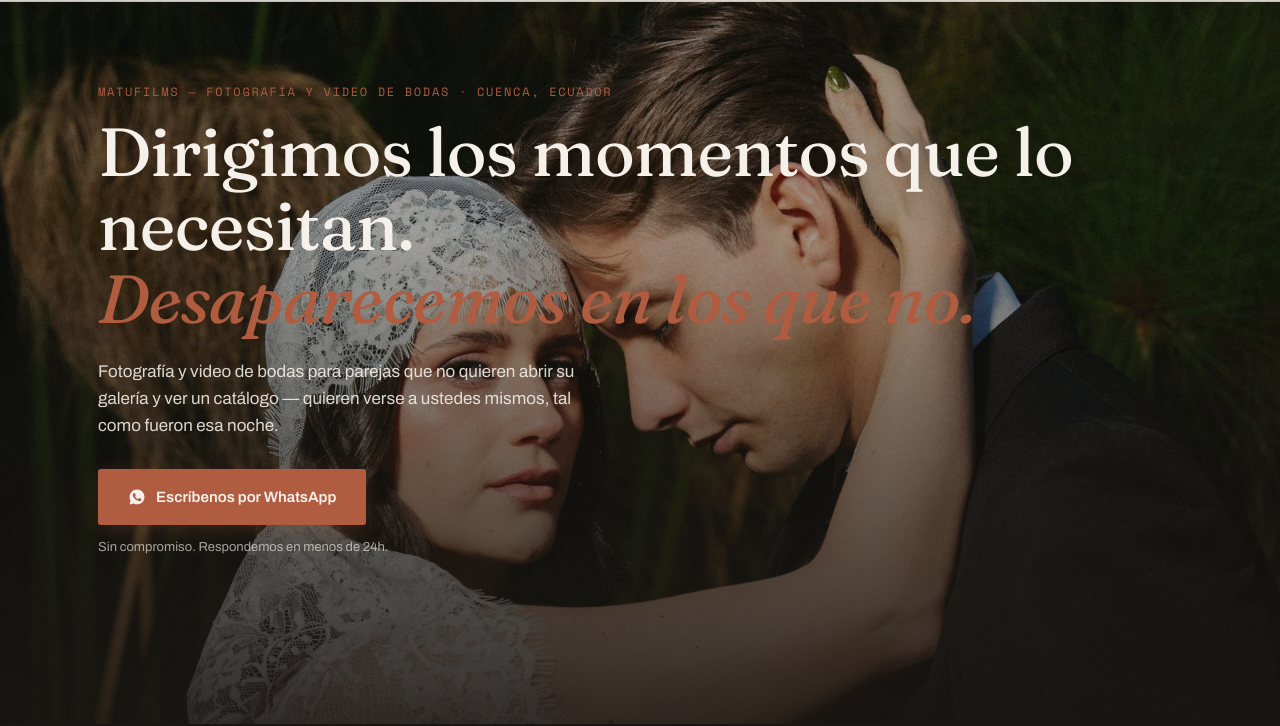
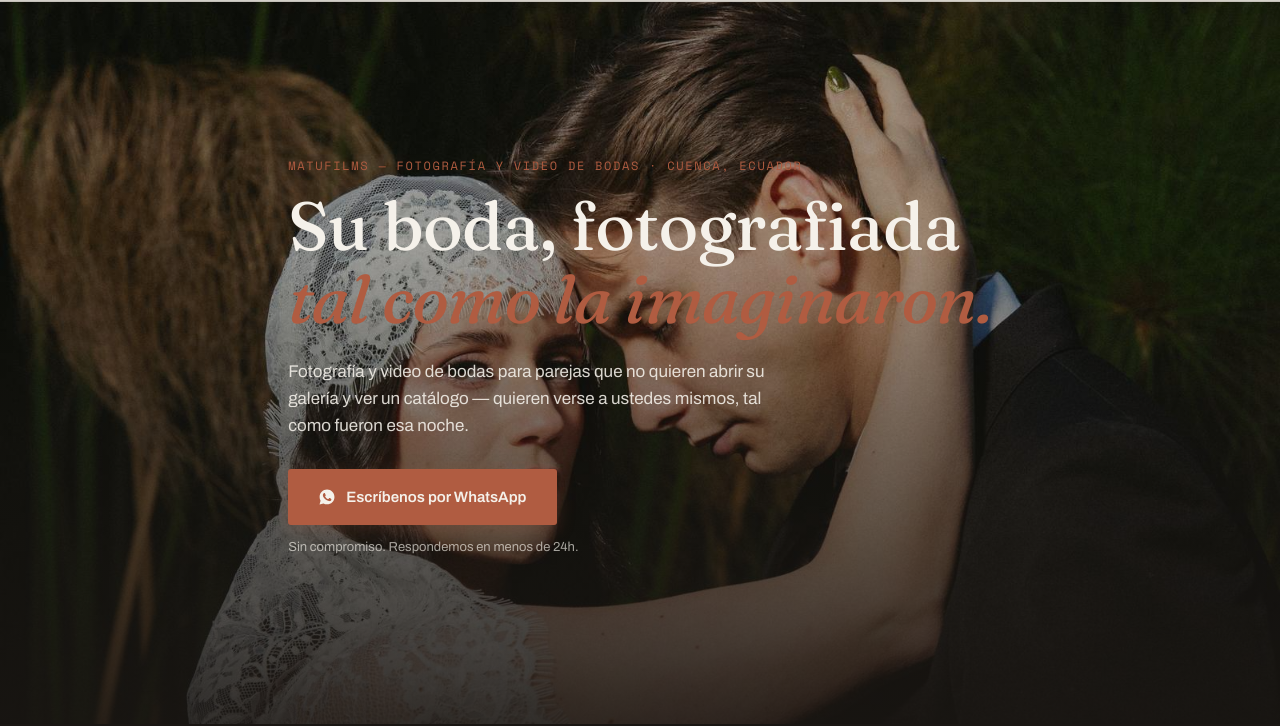
Before and after one commit to matufilmsec/matufilms, a plain HTML site: page index.html in a window 1280 px wide. Shown: the part 76-802 px from the top of the page. Drawn offline with nearby package versions, Linux system fonts and the light colour scheme.

Commit message:
Add files via upload

```diff
--- a/index.html
+++ b/index.html
@@ -12,9 +12,9 @@
 ============================================================= -->
 
 <title>MatuFilms — Fotografía y Video de Bodas Editorial-Documental en Cuenca, Ecuador</title>
-<meta name="description" content="Fotografía y video de bodas en Cuenca, Ecuador. Dirigimos los momentos que lo necesitan y desaparecemos en los que no. Diferente, no mejor.">
+<meta name="description" content="Fotografía y video de bodas en Cuenca, Ecuador. Su boda, fotografiada tal como la imaginaron. Diferente, no mejor.">
 <meta property="og:title" content="MatuFilms — Fotografía y Video de Bodas en Cuenca, Ecuador">
-<meta property="og:description" content="Dirigimos los momentos que lo necesitan. Desaparecemos en los que no. Fotografía y video de bodas editorial-documental.">
+<meta property="og:description" content="Su boda, fotografiada tal como la imaginaron. Fotografía y video de bodas editorial-documental.">
 <meta property="og:image" content="https://matufilmsec.netlify.app/images/og-image.jpg">
 <meta property="og:image:width" content="1200">
 <meta property="og:image:height" content="630">
@@ -298,8 +298,8 @@
   <div class="wrap hero-inner">
     <span class="eyebrow">MatuFilms — Fotografía y video de bodas · Cuenca, Ecuador</span>
     <h1>
-      Dirigimos los momentos que lo necesitan.
-      <span class="line2">Desaparecemos en los que no.</span>
+      Su boda, fotografiada
+      <span class="line2">tal como la imaginaron.</span>
     </h1>
     <p class="sub">Fotografía y video de bodas para parejas que no quieren abrir su galería y ver un catálogo — quieren verse a ustedes mismos, tal como fueron esa noche.</p>
     <a class="btn" href="https://wa.me/593987638921?text=Hola%20MATU%2C%20quiero%20saber%20m%C3%A1s%20sobre%20fotograf%C3%ADa%20de%20bodas" target="_blank" rel="noopener">
```
